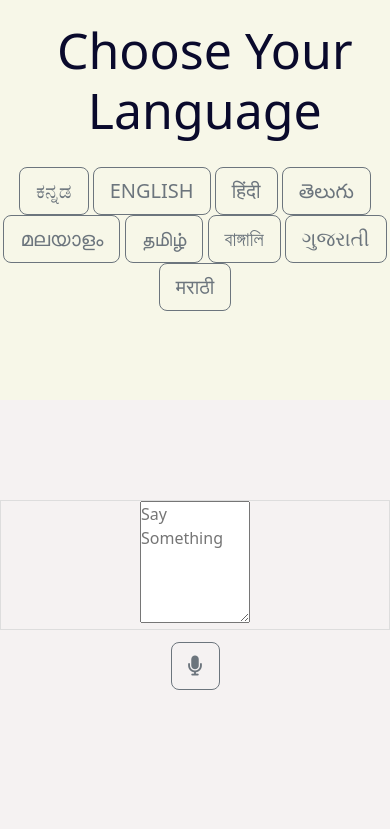
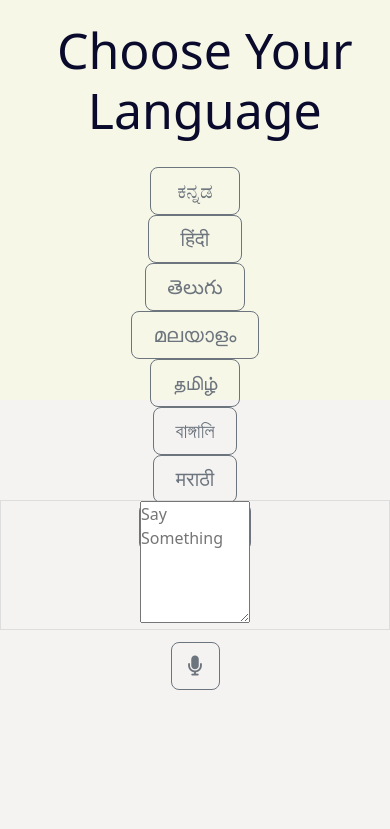
Before and after one commit to vini-1155/Voice-assistant-, a Flask app: page / in a window 390 px wide. Shown: the part 896-1725 px from the top of the page. Run offline with Flask 3, Linux system fonts and the light colour scheme; some libraries are stand-ins or nearby versions.

Commit message:
Update index.html

```diff
--- a/templates/index.html
+++ b/templates/index.html
@@ -3,15 +3,34 @@
 
     <div class="langcontainer">
       <h2 class="hdngs">Choose Your Language</h2>
-      <button onclick="handleButtonClick('kannada')" class='btn btn-outline-secondary btn-lg'>ಕನ್ನಡ</button>
-      <button onclick="handleButtonClick('english')" class='btn btn-outline-secondary btn-lg'>ENGLISH</button>
-      <button onclick="handleButtonClick('hindi')" class='btn btn-outline-secondary btn-lg'>हिंदी</button>
-      <button onclick="handleButtonClick('telugu')" class='btn btn-outline-secondary btn-lg'>తెలుగు</button>
-      <button onclick="handleButtonClick('malyalam')" class='btn btn-outline-secondary btn-lg'>മലയാളം</button>
-      <button onclick="handleButtonClick('tamil')" class='btn btn-outline-secondary btn-lg'>தமிழ்</button>
-      <button onclick="handleButtonClick('bengali')" class='btn btn-outline-secondary btn-lg'>বাঙ্গালি</button>
-      <button onclick="handleButtonClick('gujarati')" class='btn btn-outline-secondary btn-lg'>ગુજરાતી</button>
-      <button onclick="handleButtonClick('marathi')" class='btn btn-outline-secondary btn-lg'>मराठी</button>
+      <div class="row">
+        <div class=" btns col-md-3 col-sm-6">
+          <button onclick="handleButtonClick('kannada')" class='btn btn-outline-secondary btn-lg'>&nbsp; ಕನ್ನಡ &nbsp;</button>
+        </div>
+        <div class=" btns col-md-3 col-sm-6">
+          <button onclick="handleButtonClick('hindi')" class='btn btn-outline-secondary btn-lg'>&nbsp;&nbsp; हिंदी &nbsp;&nbsp;</button>
+        </div>
+        <div class="btns col-md-3 col-sm-6">
+          <button onclick="handleButtonClick('telugu')" class='btn btn-outline-secondary btn-lg'>&nbsp;తెలుగు&nbsp;</button>
+        </div>
+        <div class="btns col-md-3 col-sm-6">
+          <button onclick="handleButtonClick('malyalam')" class='btn btn-outline-secondary btn-lg'>&nbsp;മലയാളം&nbsp;</button>
+        </div>
+      </div>
+      <div class="row">
+        <div class="btns col-md-3 col-sm-6">
+          <button onclick="handleButtonClick('tamil')" class='btn btn-outline-secondary btn-lg'>&nbsp;தமிழ்&nbsp;</button>
+        </div>
+        <div class="btns col-md-3 col-sm-6">
+          <button onclick="handleButtonClick('bengali')" class='btn btn-outline-secondary btn-lg'>&nbsp;বাঙ্গালি&nbsp;</button>
+        </div>
+        <div class="btns col-md-3 col-sm-6">
+          <button onclick="handleButtonClick('marathi')" class='btn btn-outline-secondary btn-lg'>&nbsp;मराठी&nbsp;</button>
+        </div>
+        <div class="btns col-md-3 col-sm-6">
+          <button onclick="handleButtonClick('gujarati')" class='btn btn-outline-secondary btn-lg'>&nbsp;ગુજરાતી&nbsp;</button>
+        </div>
+      </div>
     </div>
 
 
```
